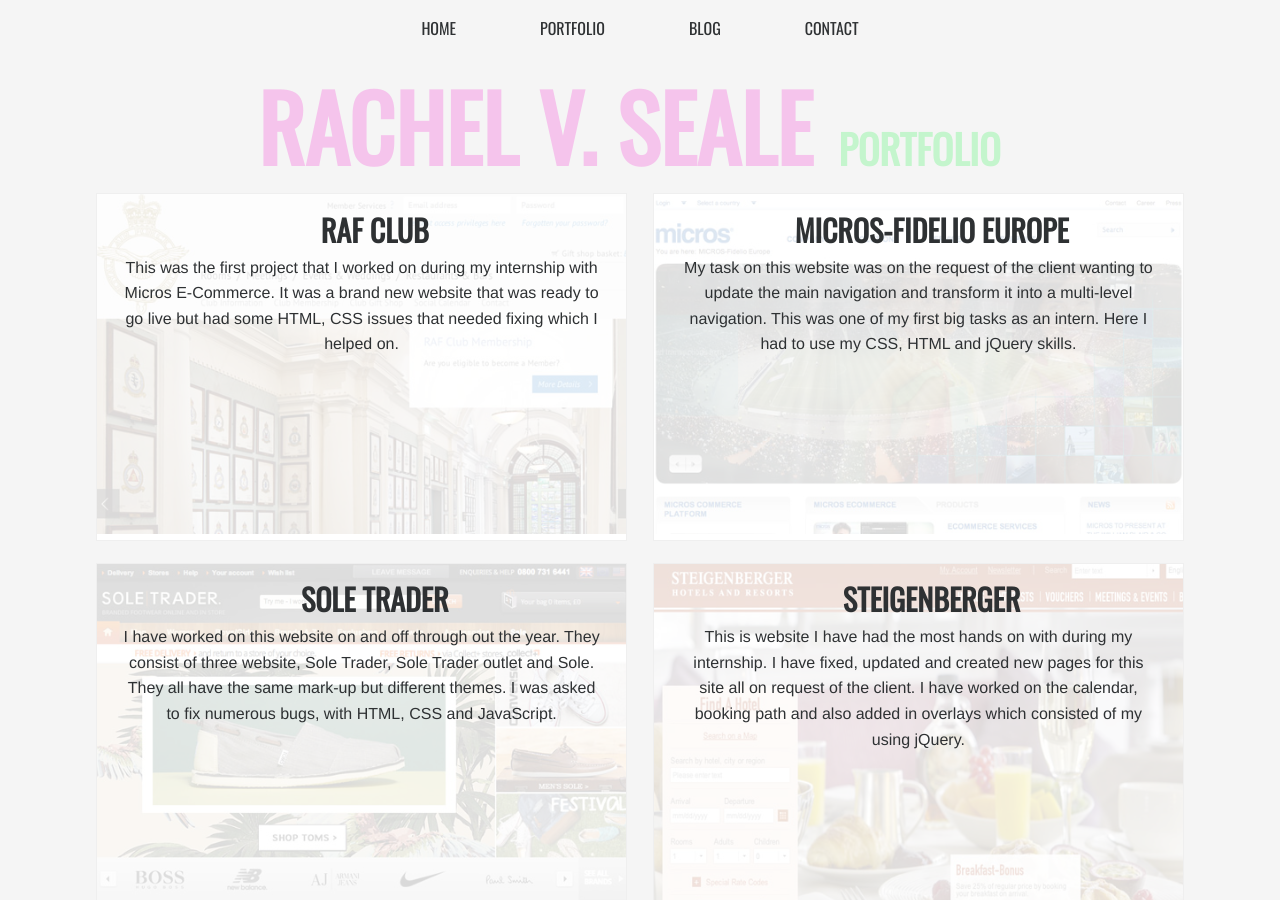
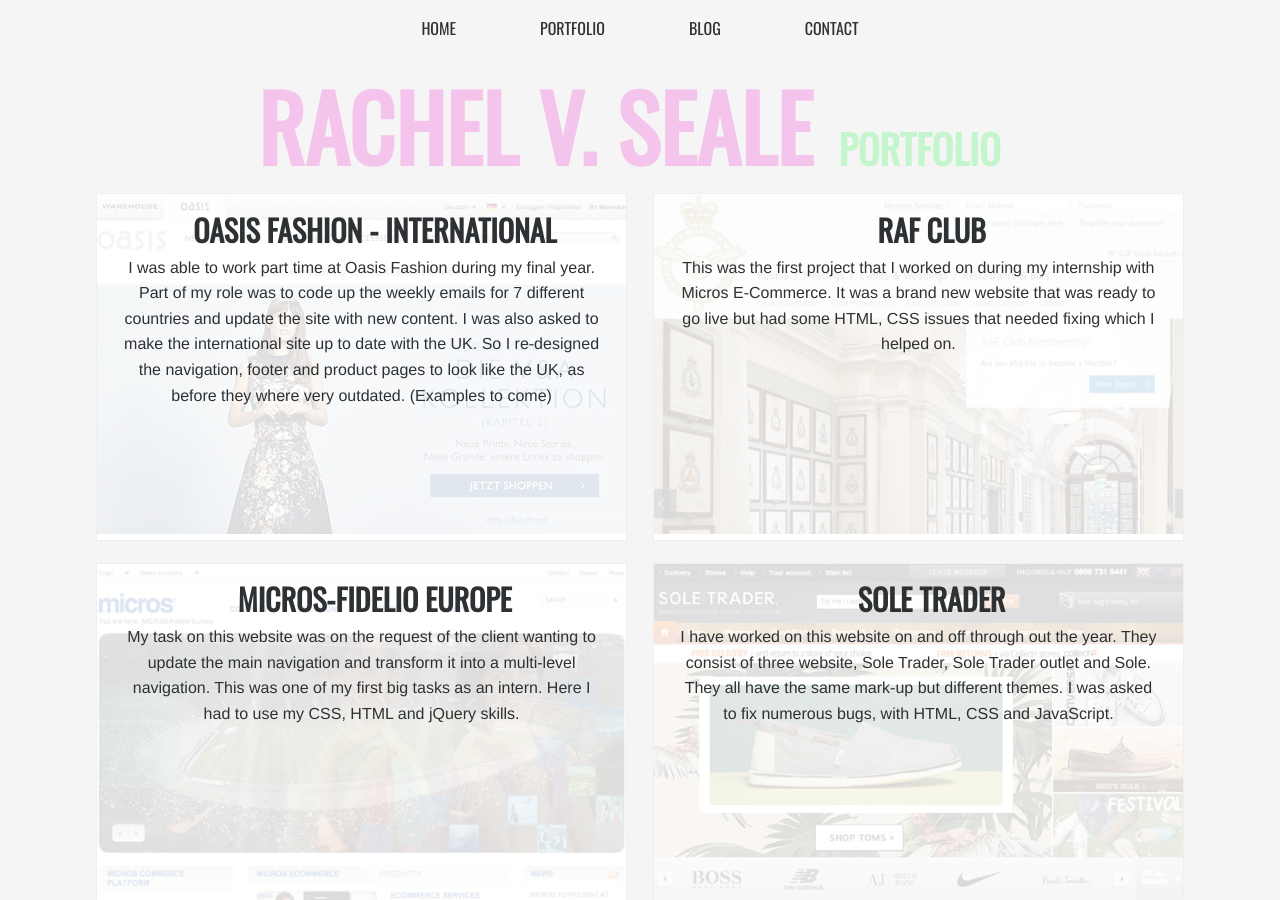
Before and after one commit to RachelSeale/rsealePortfolio, a Jekyll site: the page built from portfolio.html, in a window 1280 px wide and 900 px high. Built offline with Jekyll 4.4.1, drawn with Linux system fonts in a browser that asks for light colours; nearby versions of some CDN libraries; Markdown is read by kramdown in place of the engine named in the settings.

Commit message:
new work post

```diff
--- a/portfolio.html
+++ b/portfolio.html
@@ -8,8 +8,17 @@ class: about
 	<section class="portfolio-content">
 
 		<div class="portfolio-work">
+			<a href="http://oasis.andotherbrands.com/?lng=de&ctry=DE">
+				<img alt="Oasis Fashion" src="images/work9.jpg"/>
+				<div class="image-overlay">
+					<h2>Oasis Fashion - International</h2>
+					<p>I was able to work part time at Oasis Fashion during my final year. Part of my role was to code up the weekly emails for 7 different countries and update the site with new content. I was also asked to make the international site up to date with the UK. So I re-designed the navigation, footer and product pages to look like the UK, as before they where very outdated. (Examples to come)</p>
+				</div>
+			</a>
+		</div>
+		<div class="portfolio-work">
 			<a href="https://www.rafclub.org.uk/">
-				<img src="images/work8.jpg"/>
+				<img alt="RAF Club" src="images/work8.jpg"/>
 				<div class="image-overlay">
 					<h2>RAF Club</h2>
 					<p>This was the first project that I worked on during my internship with Micros E-Commerce. It was a brand new website that was ready to go live but had some HTML, CSS issues that needed fixing which I helped on.</p>
@@ -18,7 +27,7 @@ class: about
 		</div>
 		<div class="portfolio-work">
 			<a href="http://www.micros-fidelio.eu/">
-				<img src="images/work7.jpg"/>
+				<img class="Micros Fidelio" src="images/work7.jpg"/>
 				<div class="image-overlay">
 					<h2>MICROS-Fidelio Europe</h2>
 					<p>My task on this website was on the request of the client wanting to update the main navigation and transform it into a multi-level navigation. This was one of my first big tasks as an intern. Here I had to use my CSS, HTML and jQuery skills.</p>
@@ -27,7 +36,7 @@ class: about
 		</div>
 		<div class="portfolio-work">
 			<a href="http://www.soletrader.co.uk/">
-				<img src="images/work6.jpg"/>
+				<img alt="Soletrader" src="images/work6.jpg"/>
 				<div class="image-overlay">
 					<h2>Sole Trader</h2>
 					<p>I have worked on this website on and off through out the year. They consist of three website, Sole Trader, Sole Trader outlet and Sole. They all have the same mark-up but different themes. I was asked to fix numerous bugs, with HTML, CSS and JavaScript.</p>
@@ -36,7 +45,7 @@ class: about
 		</div>
 		<div class="portfolio-work">
             <a href="http://en.steigenberger.com/">
-                <img src="images/work5.jpg"/>
+                <img alt="Steigenberger" src="images/work5.jpg"/>
                 <div class="image-overlay">
                     <h2>Steigenberger</h2>
                     <p>This is website I have had the most hands on with during my internship. I have fixed, updated and created new pages for this site all on request of the client. I have worked on the calendar, booking path and also added in overlays which consisted of my using jQuery.</p>
@@ -45,7 +54,7 @@ class: about
         </div>
 		<div class="portfolio-work">
 			<a href="http://itsuite.it.brighton.ac.uk/ah407/bookClub/signIn.php">
-				<img src="images/work1.jpg"/>
+				<img alt="Book Club Brighton" src="images/work1.jpg"/>
 				<div class="image-overlay">
 					<h2>Book Club</h2>
 					<p>Interactive Book Club project produced whilst in 2nd year at University of Brighton. It was produced for me to learn new skills in Ajax and PHP. It is a user friendly site thats allows users to sign up and sign in to leave reviews on books, which are then displayed, for other users.</p>
@@ -54,7 +63,7 @@ class: about
 		</div>
 		<div class="portfolio-work">
 			<a href="http://itsuite.it.brighton.ac.uk/ah407/groupTA/">
-				<img src="images/work2.jpg"/>
+				<img alt="Uni work - Team Awesome" src="images/work2.jpg"/>
 				<div class="image-overlay">
 					<h2>Comic book Showcase</h2>
 					<p>This is my group showcase piece for one of my modules at uni. The project to was to find a unique and interesting way to present ourseleves to potenial clients. We decided to go for the comic theme, as we thought it be a intresting and fun way to present our skills and personalities.</p>
@@ -63,7 +72,7 @@ class: about
 		</div>
 		<div class="portfolio-work">
 			<a href="http://www.youtube.com/watch?v=IbmYTPYuiPQ&list=LL9dhibIaR9zxjKiekT9Pyyw&feature=share">
-				<img src="images/work3.jpg"/>
+				<img alt="Digital Technologies" src="images/work3.jpg"/>
 				<div class="image-overlay">
 				   <h2>Digital Technologies</h2>
 				   <p>Another uni project of mine was for a module called "Digital Technologies". We as a group be given a subject 'Advantages of strongly typed languages,' and had to be able to present it in a way that will help and encourage other student to learn.</p>
@@ -72,7 +81,7 @@ class: about
 		</div>
 		<div class="portfolio-work">
 			<a href="http://itsuite.it.brighton.ac.uk/rs352/toyshop/ShoppingCart.html">
-				<img src="images/work4.jpg"/>
+				<img alt="Uni work - Shopping Cart" src="images/work4.jpg"/>
 				<div class="image-overlay">
 				   <h2>Shopping Cart Proj</h2>
 				   <p>This project was one of the first uni projects that involved me using all the skills I had learnt in my first year to create a toy shop. You could choose the quanity of an item and be able to add to the basket which will update.</p>
```
Also changed, not shown: images/work9.jpg (added), 1 other file.
